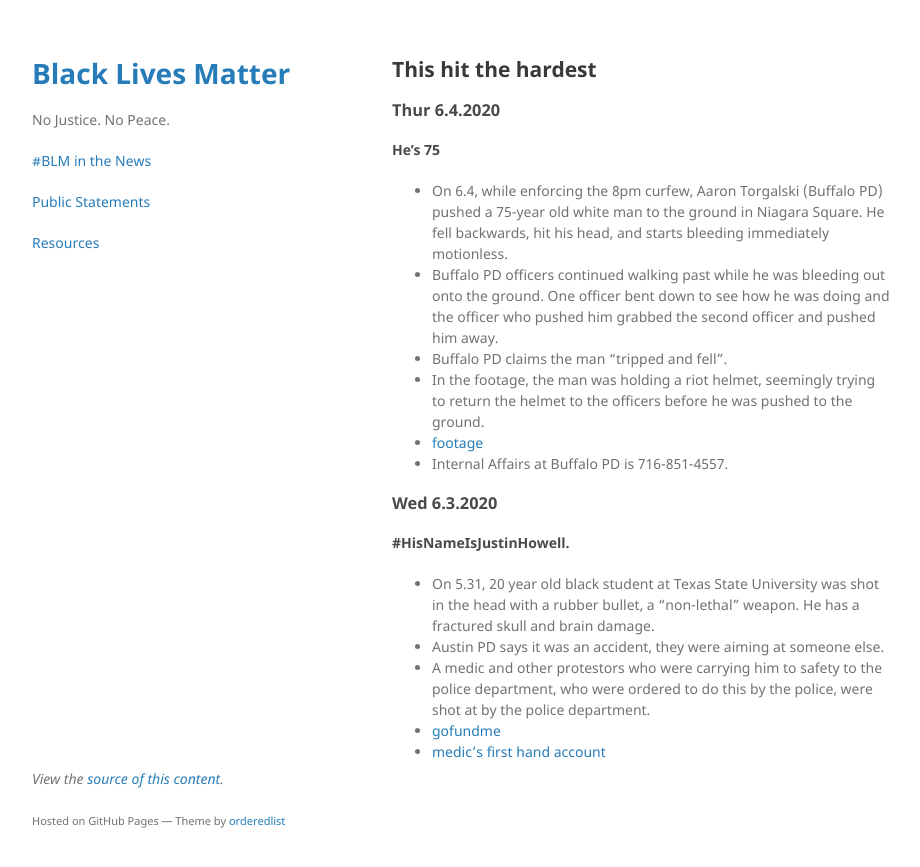
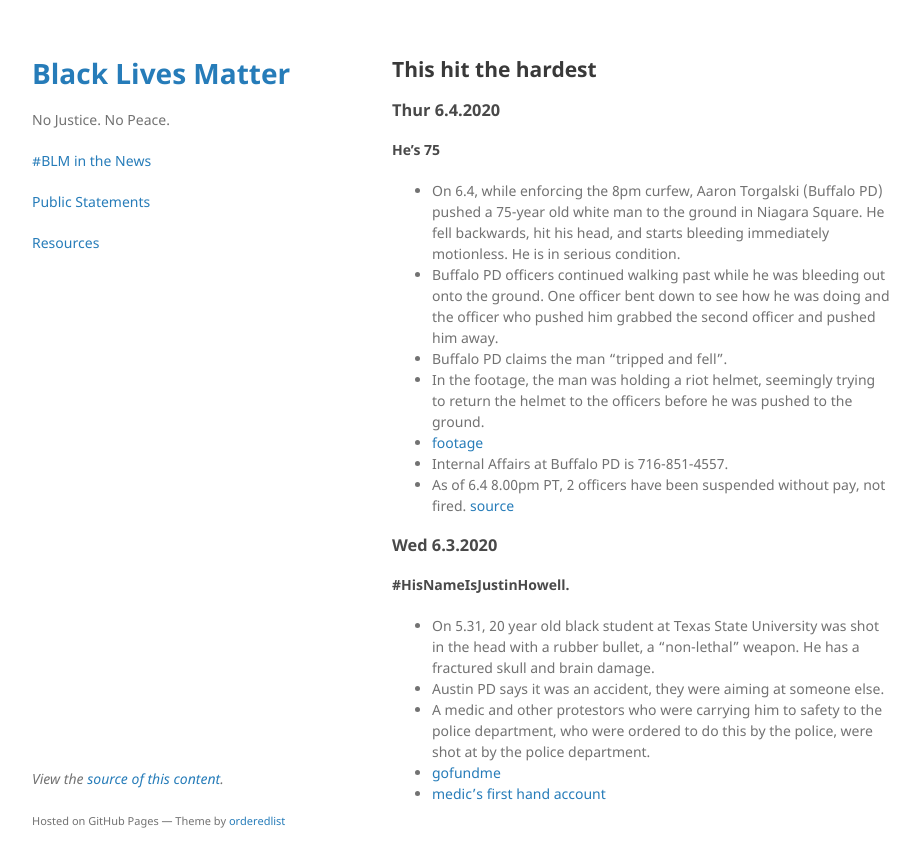
Before and after one commit to nojusticenopeace/nojusticenopeace.github.io, a Jekyll site: the page built from thishitshard.md, in a window 1280 px wide. Shown: the top 867 px of the page, without its empty margins (178-1098 px from the left). Built offline with Jekyll 4.4.1, drawn with Linux system fonts in a browser that asks for light colours.

Commit message:
Update thishitshard.md

```diff
--- a/thishitshard.md
+++ b/thishitshard.md
@@ -6,12 +6,13 @@ layout: default
 
 ### Thur 6.4.2020
 #### He's 75
-* On 6.4, while enforcing the 8pm curfew, Aaron Torgalski (Buffalo PD) pushed a 75-year old white man to the ground in Niagara Square. He fell backwards, hit his head, and starts bleeding immediately motionless.
+* On 6.4, while enforcing the 8pm curfew, Aaron Torgalski (Buffalo PD) pushed a 75-year old white man to the ground in Niagara Square. He fell backwards, hit his head, and starts bleeding immediately motionless. He is in serious condition.
 * Buffalo PD officers continued walking past while he was bleeding out onto the ground. One officer bent down to see how he was doing and the officer who pushed him grabbed the second officer and pushed him away.
 * Buffalo PD claims the man "tripped and fell".
 * In the footage, the man was holding a riot helmet, seemingly trying to return the helmet to the officers before he was pushed to the ground.
 * [footage](https://twitter.com/JordanUhl/status/1268717966532792325?s=20)
 * Internal Affairs at Buffalo PD is 716-851-4557.
+* As of 6.4 8.00pm PT, 2 officers have been suspended without pay, not fired. [source](https://www.buzzfeednews.com/article/salvadorhernandez/buffalo-police-video-man-pushed)
 
 ### Wed 6.3.2020
 #### #HisNameIsJustinHowell.
```
